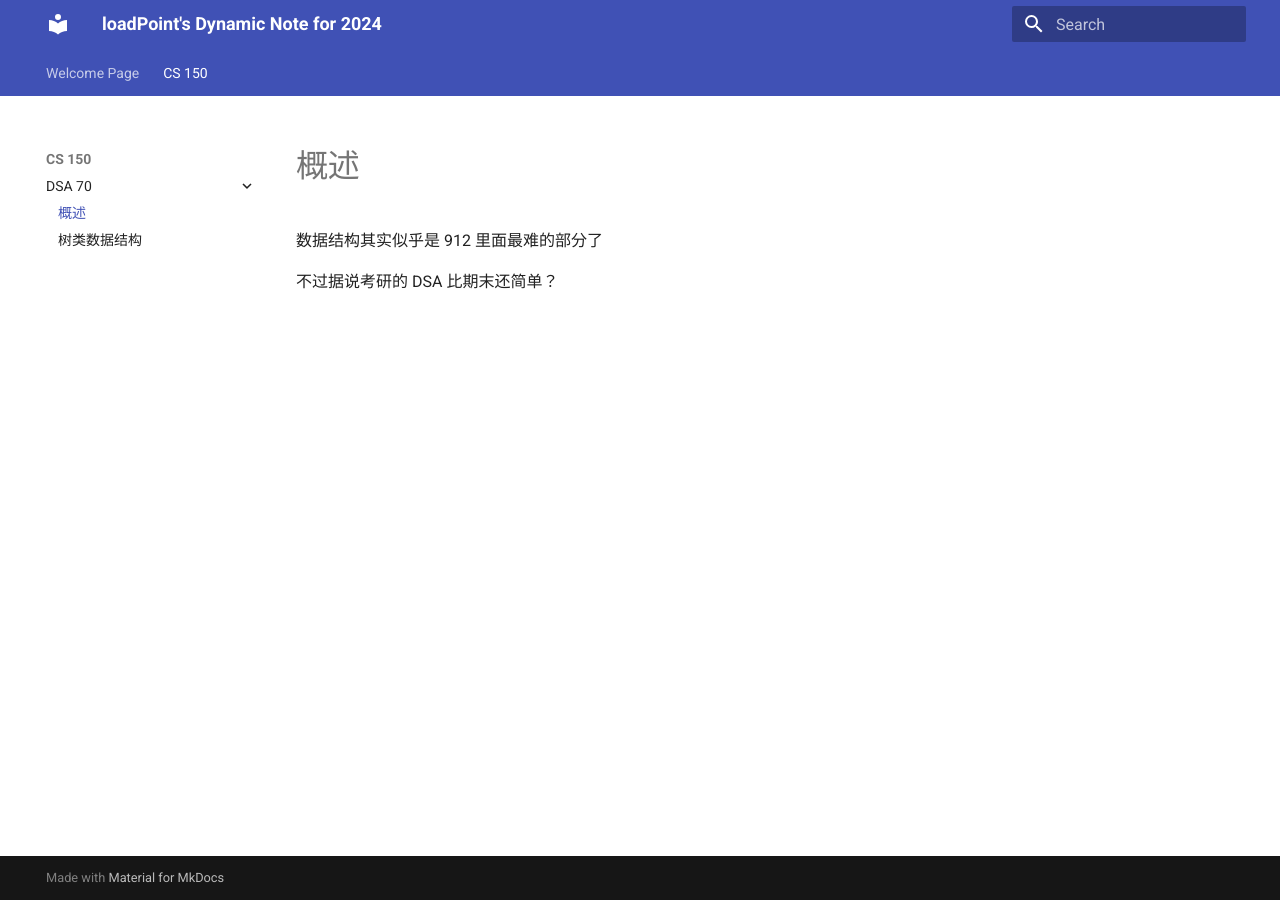
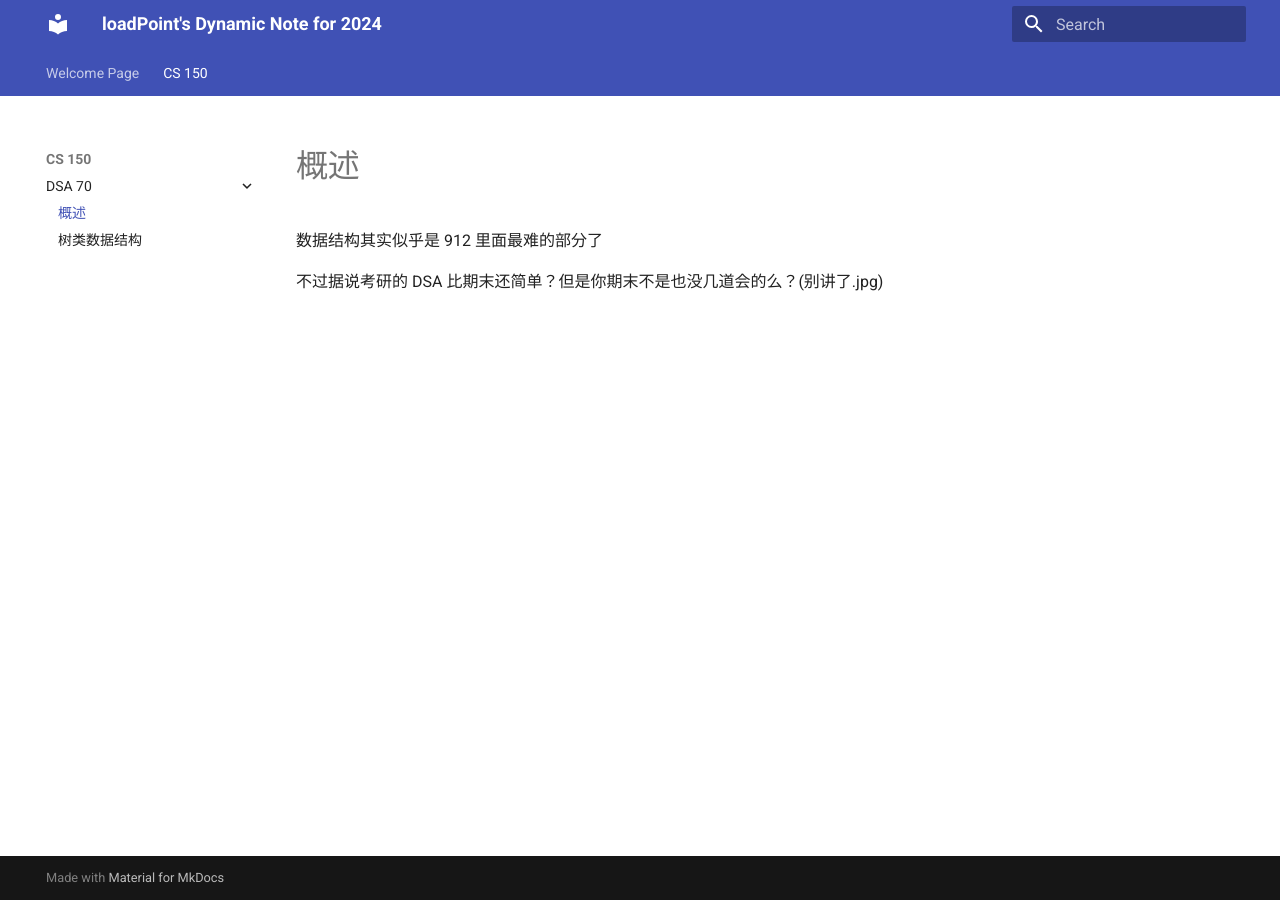
Before and after one commit to loadPoint/loadPoint.github.io, an MkDocs documentation site: the page built from docs/CS-150/DSA-70/overall.md, in a window 1280 px wide. Built offline with MkDocs 1.6.1 and Material for MkDocs 9.7.7, drawn with Linux system fonts in a browser that asks for light colours.

Commit message:
Auto commit at 20240617-035016

```diff
--- a/docs/CS-150/DSA-70/overall.md
+++ b/docs/CS-150/DSA-70/overall.md
@@ -2,4 +2,4 @@
 
 数据结构其实似乎是 912 里面最难的部分了
 
-不过据说考研的 DSA 比期末还简单？
+不过据说考研的 DSA 比期末还简单？但是你期末不是也没几道会的么？(别讲了.jpg)
```
